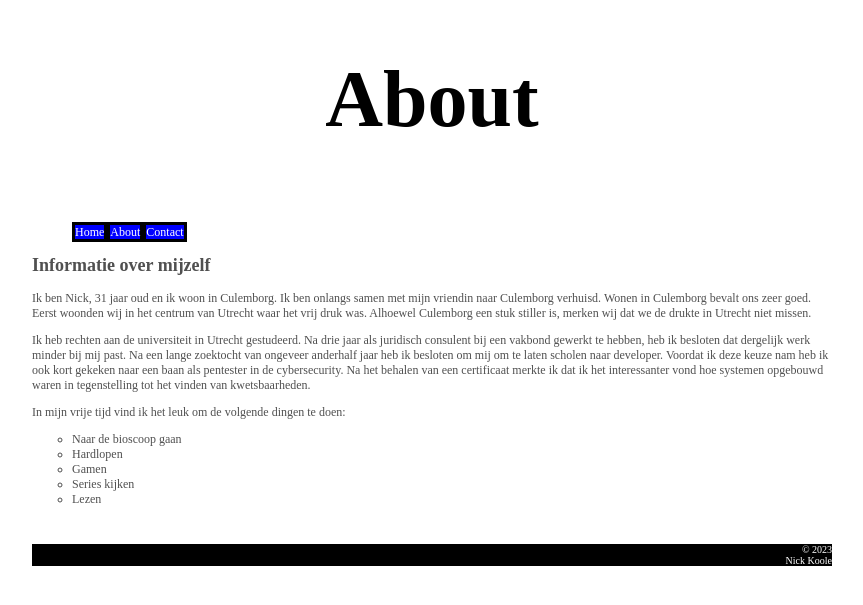
After one commit to JeroenHeemskerk/educom-webshop-basis-1696248352, a PHP site: page /about.php in a window 1280 px wide. The commit adds this page. Shown: the top 605 px of the page, without its empty margins (208-1071 px from the left). Run offline with PHP 8.4, Linux system fonts and the light colour scheme.

Commit message:
#7 nog niet veel af gekregen

```diff
--- /dev/null
+++ b/about.php
@@ -0,0 +1,41 @@
+<!DOCTYPE html>
+<html>
+ <head>
+    <title>About</title>
+    <link rel="stylesheet" href="./CSS/stylesheet.css">
+ </head>
+ <body class="pagetext">
+
+    <h1>About</h1>
+    <br>
+    <ul class="nav">
+        <li><a href="index.php?page=home">Home</a></li>
+        <li><a href="index.php?page=about">About</a></li>
+        <li><a href="index.php?page=contact">Contact</a></li>
+    </ul>
+    <br>
+
+    <h2>Informatie over mijzelf</h2>
+    <p>Ik ben Nick, 31 jaar oud en ik woon in Culemborg. Ik ben onlangs samen met mijn vriendin naar Culemborg verhuisd. Wonen in Culemborg bevalt ons zeer goed.
+    Eerst woonden wij in het centrum van Utrecht waar het vrij druk was. Alhoewel Culemborg een stuk stiller is, merken wij dat we de drukte in Utrecht niet missen.</p>
+
+    <p>Ik heb rechten aan de universiteit in Utrecht gestudeerd. Na drie jaar als juridisch consulent bij een vakbond gewerkt te hebben, heb ik besloten dat dergelijk
+    werk minder bij mij past. Na een lange zoektocht van ongeveer anderhalf jaar heb ik besloten om mij om te laten scholen naar developer. Voordat ik deze keuze nam
+    heb ik ook kort gekeken naar een baan als pentester in de cybersecurity. Na het behalen van een certificaat merkte ik dat ik het interessanter vond hoe systemen
+    opgebouwd waren in tegenstelling tot het vinden van kwetsbaarheden.</p>
+
+    <p>In mijn vrije tijd vind ik het leuk om de volgende dingen te doen:<br>
+    <ul>
+        <li class="pagetext">Naar de bioscoop gaan</li>
+        <li class="pagetext">Hardlopen</li>
+        <li class="pagetext">Gamen</li>
+        <li class="pagetext">Series kijken</li>
+        <li class="pagetext">Lezen</li>
+    </ul>
+    <br>
+
+ </body>
+ <footer>
+    <p>&copy 2023<br>Nick Koole</p>
+ </footer>
+</html>
```
Also changed, not shown: contact.php (+4 -4 lines), home.php (added, +30 -0 lines), index.php (added, +43 -0 lines).
